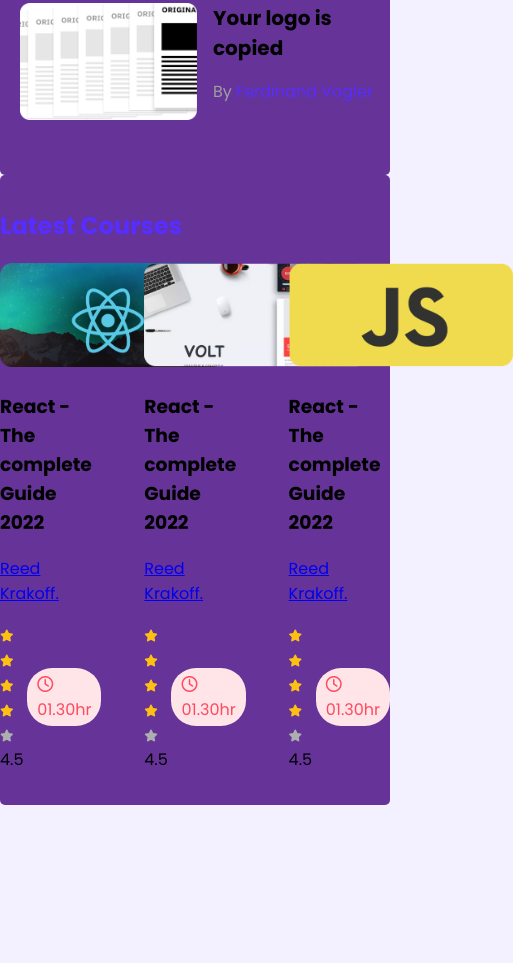
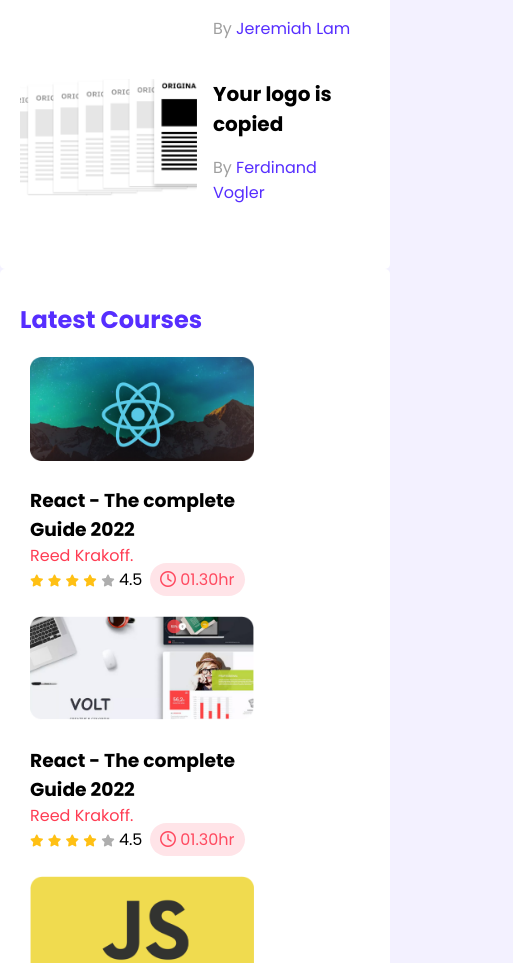
Before and after one commit to Bilas-Halder/Responsive-Media-Query, a plain HTML site: page index.html in a window 390 px wide. Shown: the part 1037-2000 px from the top of the page, 513 px wide, since content can reach past the window. Before the commit the page ends 1842 px from the top, so only its background shows below. Drawn offline with Linux system fonts and the light colour scheme.

Commit message:
Done for Mobile

```diff
--- a/index.html
+++ b/index.html
@@ -15,7 +15,7 @@
     <link rel="preconnect" href="https://fonts.gstatic.com" crossorigin>
     <link href="https://fonts.googleapis.com/css2?family=Montserrat:wght@400;600&display=swap" rel="stylesheet">
 
-    <title>Food Network</title>
+    <title>New Blog</title>
 </head>
 
 <body>
@@ -184,6 +184,12 @@
     </main>
 
 
+    <footer>
+        <p>© A Bilas Halder initiative.</p>
+
+    </footer>
+
+
 </body>
 
 </html>
--- a/style.css
+++ b/style.css
@@ -107,6 +107,10 @@
     height: 104px;
 
 }
+.course-author a{
+    text-decoration: none;
+    color: #ff3c53;
+}
 .fa-star{
     font-size: 12px;
 }
@@ -128,6 +132,12 @@
     color: #FF4A60;
 }
 
+footer p{
+    margin-top: 15px;
+    text-align: center;
+    color: gray;
+}
+
 
 
 /* Media Queries */
@@ -136,13 +146,16 @@
 @media screen and (max-width:688px) {
 
     .container{
-        background-color: rebeccapurple;
         width: 100%;
         padding: 33px 0px;
         margin-top: 0px;
     }
     .top-player,.top-blogs{
         margin-left: 20px;
+        padding-right: 30px;
+    }
+    .top-player{
+        padding-right: 50px;
     }
     .players{
         grid-template-columns: repeat(2,1fr);
@@ -167,7 +180,28 @@
     }
 
 
-     .mid{
+     .sec-title{
+         padding-left: 20px;
+     }
+    .courses{
+        width: 100%;
+        padding: 0px 0px 20px 30px;
+    }
+    .latest-courses{
+        display: flex;
+        flex-direction: column;
+        align-content: center;
+    }
+    .course-detail{
+        width: 55%;
+    }
+    .course-author{
+        margin-top: -20px;
+        margin-bottom: -5px;
     }
 
+
+
+
+
 }
```
